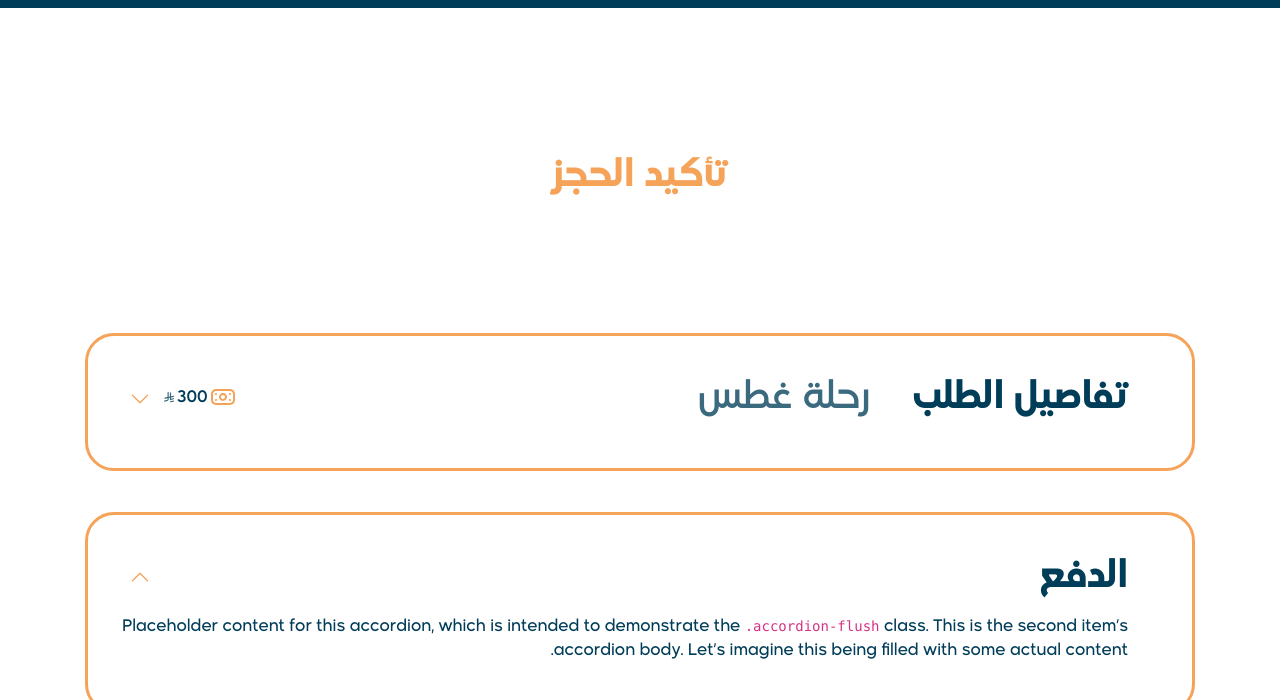
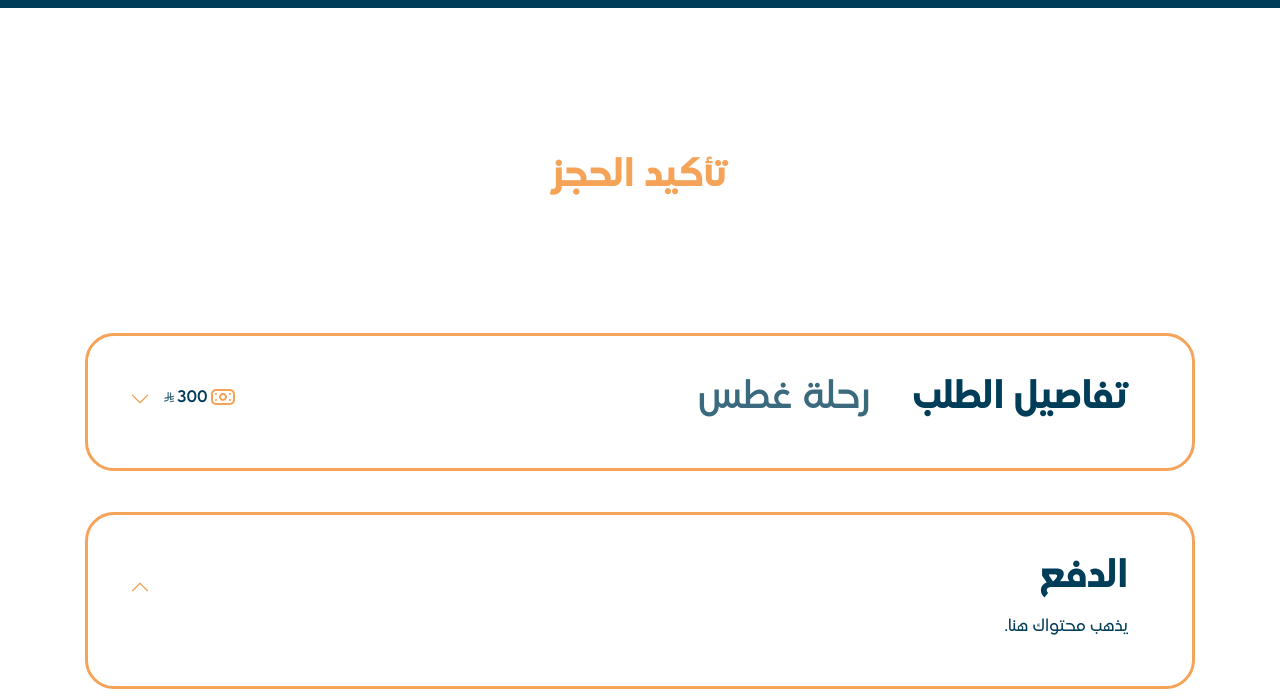
Before and after one commit to rakeebhasan09/shaheq, a plain HTML site: page desktop-9.html in a window 1280 px wide. Both pictures are taken after a click on the button "الدفع". Shown: the part 100-800 px from the top of the page. Drawn offline with Linux system fonts and the light colour scheme.

Commit message:
Final check and some issue fix.

```diff
--- a/desktop-9.html
+++ b/desktop-9.html
@@ -217,12 +217,7 @@
 										data-bs-parent="#accordionFlushExample"
 									>
 										<div class="accordion-body">
-											Placeholder content for this
-											accordion, which is intended to
-											demonstrate the
-											<code>.accordion-flush</code> class.
-											This is the first item’s accordion
-											body.
+											يذهب محتواك هنا.
 										</div>
 									</div>
 								</div>
@@ -247,13 +242,7 @@
 										data-bs-parent="#accordionFlushExample"
 									>
 										<div class="accordion-body">
-											Placeholder content for this
-											accordion, which is intended to
-											demonstrate the
-											<code>.accordion-flush</code> class.
-											This is the second item’s accordion
-											body. Let’s imagine this being
-											filled with some actual content.
+											يذهب محتواك هنا.
 										</div>
 									</div>
 								</div>
--- a/style.css
+++ b/style.css
@@ -323,6 +323,7 @@ FIRST SLIDER AREA CSS HERE
 .first-slider-area,
 .second-slider-wrpper {
 	padding-right: calc((100% - 1360px) / 2);
+	overflow: hidden;
 }
 
 .first-slider-heading {
@@ -1155,7 +1156,7 @@ DESKTOP SIX STYLING HERE
 }
 
 .swiper {
-	width: 100%;
+	width: 101%;
 }
 
 .swiper.desktopSixSlider {
@@ -1859,3 +1860,18 @@ input[type="radio"]:checked + label .radio-custom::after {
 	border-color: #f5a359; /* ইনপুট দিলে এই রঙ হবে */
 	color: #f5a359;
 }
+
+.swiper.desktopSixSlider {
+	width: 100%;
+}
+
+.accordion-header button {
+	position: relative;
+}
+
+.accordion-header button::after {
+	position: absolute;
+	left: 12px;
+	top: 50%;
+	transform: translateY(-50%);
+}
```
Also changed, not shown: desktop-24.html (+1 -1 lines).
